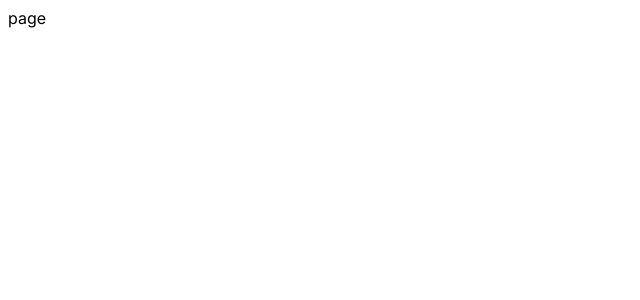
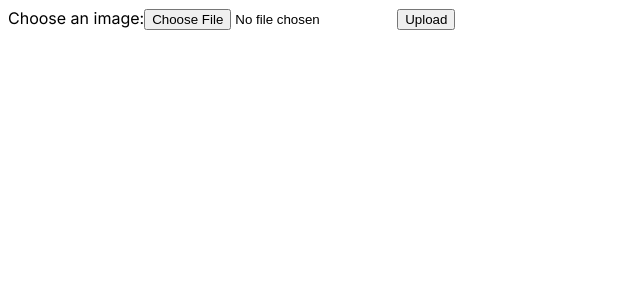
Before and after one commit to Cappeloow/Busker, a Next.js app in the folder frontend/: page /login in a window 1280 px wide. Shown: the top 300 px of the page, without its empty margins (0-640 px from the left). Built offline with nearby package versions, Linux system fonts and the light colour scheme.

Commit message:
feat(upload img): raw code for upload img

```diff
--- a/frontend/app/login/page.tsx
+++ b/frontend/app/login/page.tsx
@@ -1,11 +1,46 @@
-import React from 'react'
+"use client"
+import React, { useState, ChangeEvent, FormEvent } from 'react';
+import { uploadImage } from '../services/services';
 
-type Props = {}
+const Page: React.FC = () => {
+  const [selectedImage, setSelectedImage] = useState<File | null>(null);
 
-function page({}: Props) {
+  const handleImageChange = (e: ChangeEvent<HTMLInputElement>) => {
+    const file = e.target.files?.[0] || null;
+    setSelectedImage(file);
+  };
+
+  const handleFormSubmit = async (e: FormEvent<HTMLFormElement>) => {
+    e.preventDefault();
+
+    if (!selectedImage) {
+      console.error('No image selected');
+      return;
+    }
+
+    try {
+      const formData = new FormData();
+      formData.append('profileImage', selectedImage);
+
+      await uploadImage(formData);
+    } catch (error) {
+      console.error('Error:', error);
+    }
+  };
+
   return (
-    <div>page</div>
-  )
-}
+    <form onSubmit={handleFormSubmit}>
+      <label htmlFor="image">Choose an image:</label>
+      <input
+        type="file"
+        id="image"
+        name="image"
+        accept="image/*"
+        onChange={handleImageChange}
+      />
+      <button type="submit">Upload</button>
+    </form>
+  );
+};
 
-export default page
+export default Page;
--- a/frontend/app/page.tsx
+++ b/frontend/app/page.tsx
@@ -32,7 +32,6 @@ export default function Home() {
   // updateAvailability();
   // createAvailability();
   const img = UserImage("237ae2c7-8e56-4383-83ac-d8ac52c5be5e");
-  const QR = generateQRCode("237ae2c7-8e56-4383-83ac-d8ac52c5be5e");
   // FIX DATABASE TABLE ATTRIBUTES SO THEY ARE CAMELCASED
   // LOOK OVER THE USER IMAGE, HOW TO GET IT IN THE BEST POSSIBLE WAY?
   return (
--- a/frontend/app/services/services.tsx
+++ b/frontend/app/services/services.tsx
@@ -73,6 +73,19 @@ export const generateQRCode = async (id:string) =>  {
   }
 }
 
+export const uploadImage = async (formData: FormData) => {
+  console.log(formData);
+
+  // Remove the 'Content-Type' header and stringify the body
+  const response = await fetch(`${BUSKER_BACKEND_URL}/user/uploadProfileImg`, {
+    method: "POST",
+    body: formData,
+    credentials: 'include',
+  });
+  console.log(await response.json());
+
+  // Rest of your code...
+};
 
 
 
```
